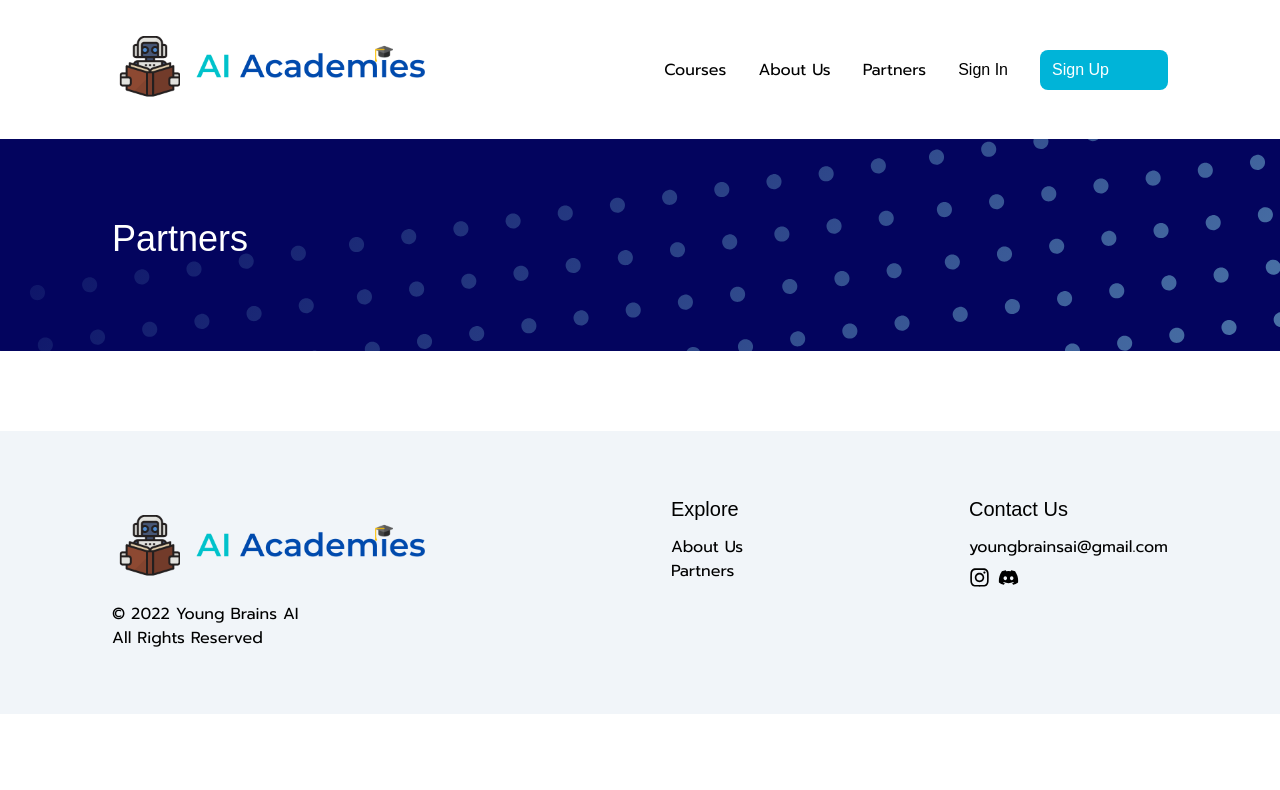
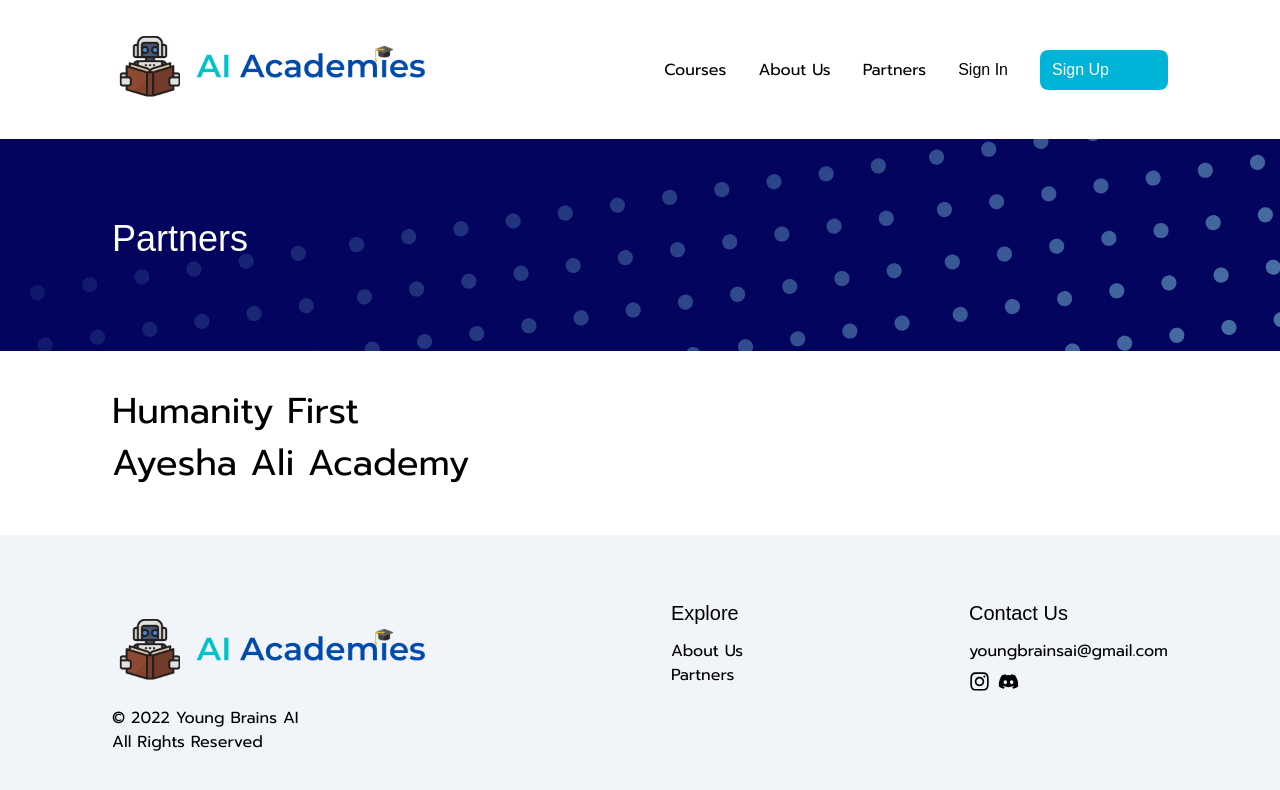
Before and after one commit to rzirvi1665/aiacademies-web, a Next.js app: page /partners in a window 1280 px wide. Shown: the top 790 px of the page. Built offline with nearby package versions, Linux system fonts and the light colour scheme; a web font is replaced by a local one.

Commit message:
Update partners.tsx

```diff
--- a/pages/partners.tsx
+++ b/pages/partners.tsx
@@ -6,6 +6,8 @@ const Partners: NextPage = () => (
     <>
         <PageHeader title="Partners" />
         <div className="container py-10">
+            <h1>Humanity First</h1>
+            <h1>Ayesha Ali Academy</h1>
         </div>
     </>
 );
```
